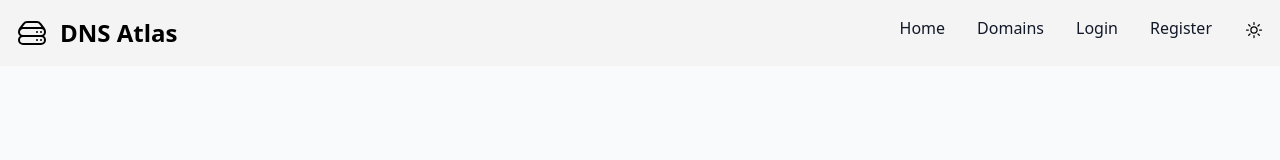
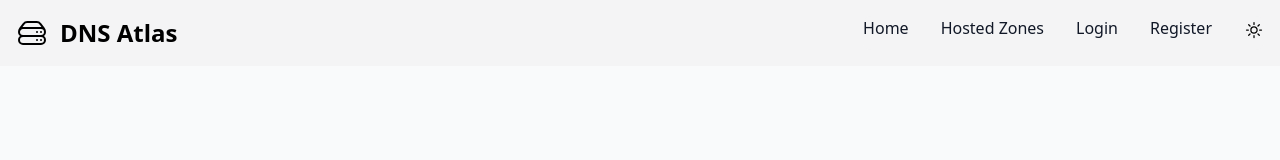
Before and after one commit to sathwik-kadiyala/dns-frontend, a React (Vite) app: page /register in a window 1280 px wide. Shown: the top 160 px of the page. Built offline with nearby package versions, Linux system fonts and the light colour scheme.

Commit message:
Update Navbar.jsx

```diff
--- a/src/Components/Navbar.jsx
+++ b/src/Components/Navbar.jsx
@@ -38,7 +38,7 @@ export default function Navbar({auth,setAuth, darkMode, setDarkMode }) {
                             <Link to="/" className="nav-items" >Home</Link>
                         </li><li>
 
-                            <Link to="/domains" className="nav-items" >Domains</Link>
+                            <Link to="/domains" className="nav-items" >Hosted Zones</Link>
                         </li>
 
                         {auth ?
```
